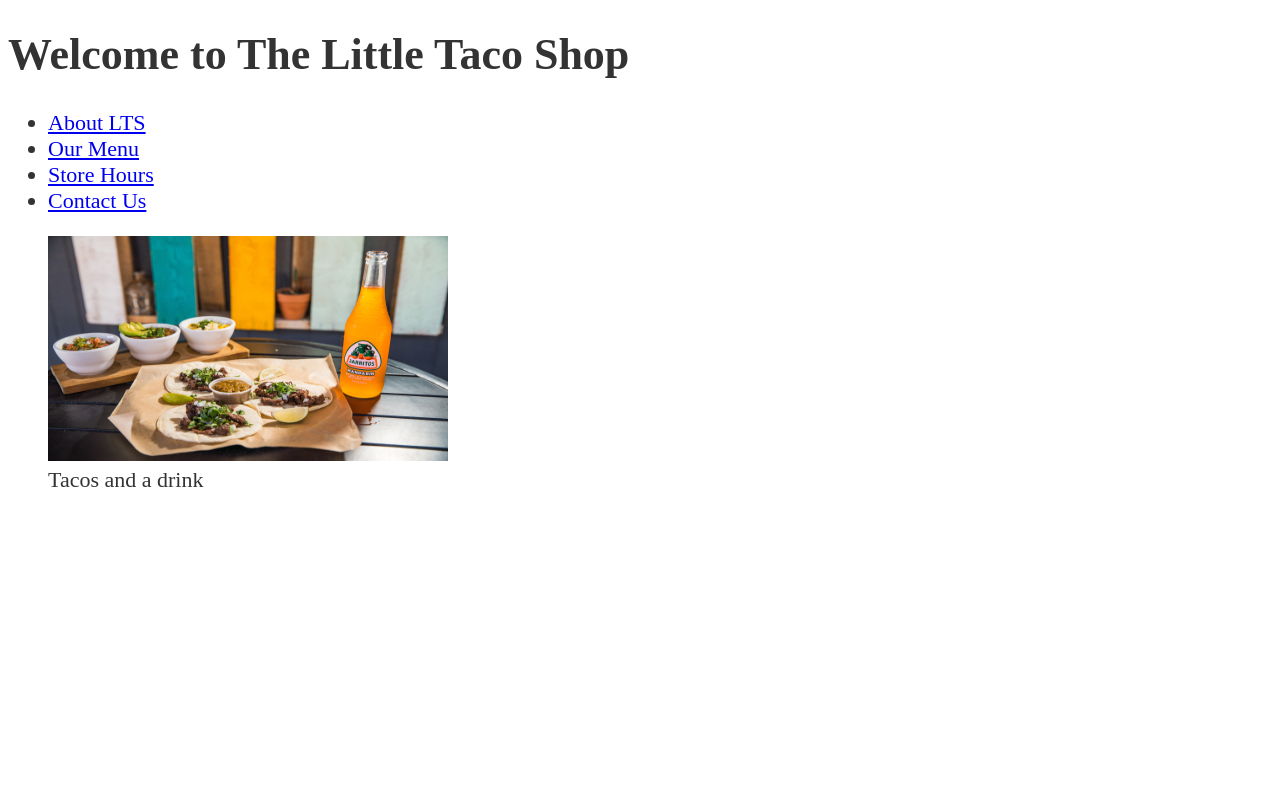
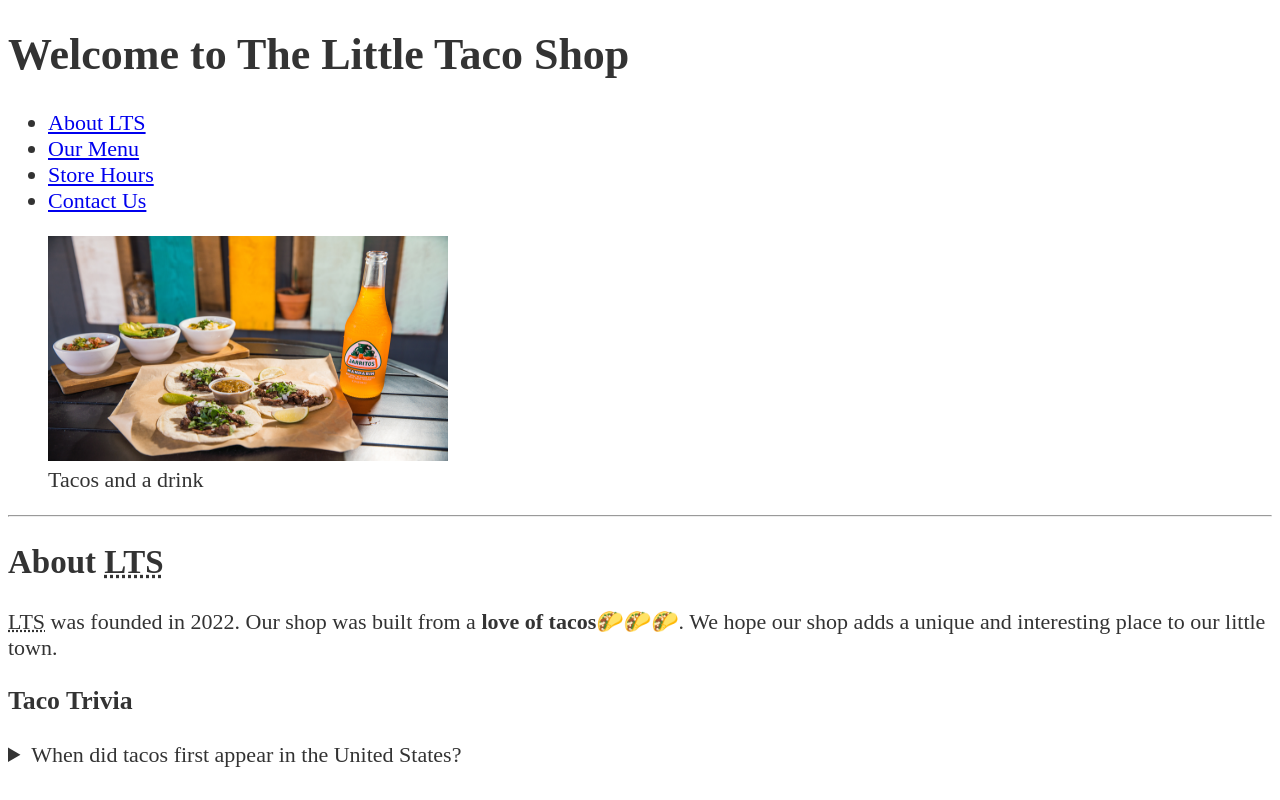
Before and after one commit to ob6854w/Taco-Little-Shop, a plain HTML site: page index.html in a window 1280 px wide. Drawn offline with Linux system fonts and the light colour scheme.

Commit message:
add about lts

```diff
--- a/index.html
+++ b/index.html
@@ -42,5 +42,24 @@
         </figure>
       </nav>
     </header>
+
+    <hr />
+    <main>
+      <article id="about">
+        <h2>About <abbr title="Little Taco Shop">LTS </abbr></h2>
+        <p> <abbr title= "The Little Taco Shop">LTS</abbr> was founded in <time datetime="2022">2022</time>. Our shop was built from a <strong>love of tacos</strong>🌮🌮🌮. We hope our shop adds a unique and interesting place to our little town.</p>
+       <aside>
+        <h3>Taco Trivia</h3>
+        <details>
+            <summary>
+                When did tacos first appear in the United States?
+            </summary>
+            <p>
+                Jeffery M. Pilcher, taco historian and professor of history at the University of Minnesota, says the earliest mention of tacos in the United States are in a newspaper from <time datetime="1905">1905</time>.(Source:<cite><a href="https://www.smithsonianmag.com/arts-culture/where-did-the-taco-come-from-81228162/" target="_blank">Smithsonian Magazine</a></cite>)
+            </p>
+        </details>
+       </aside>
+      </article>
+    </main>
   </body>
 </html>
```
